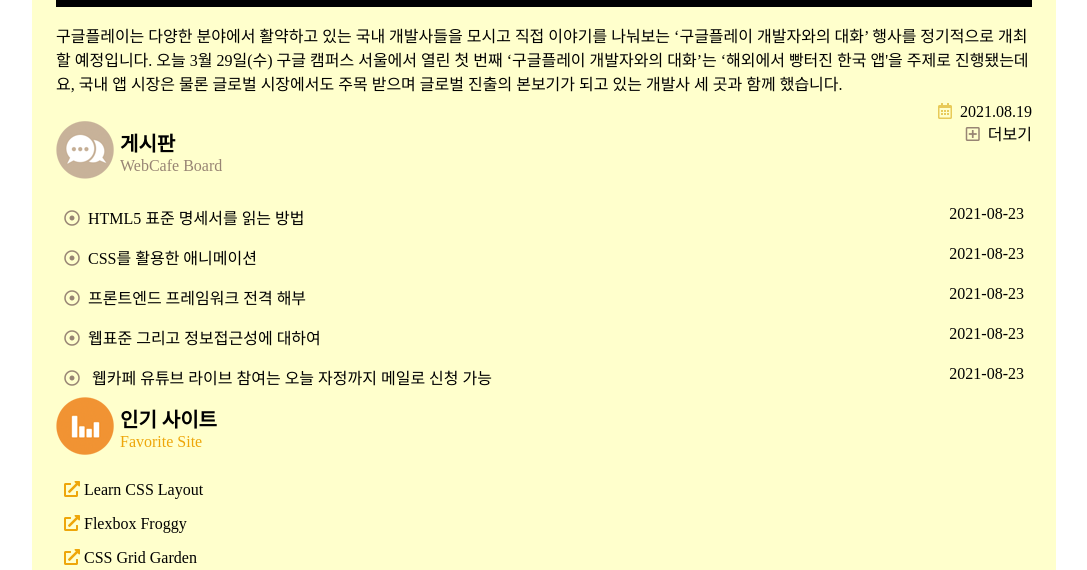
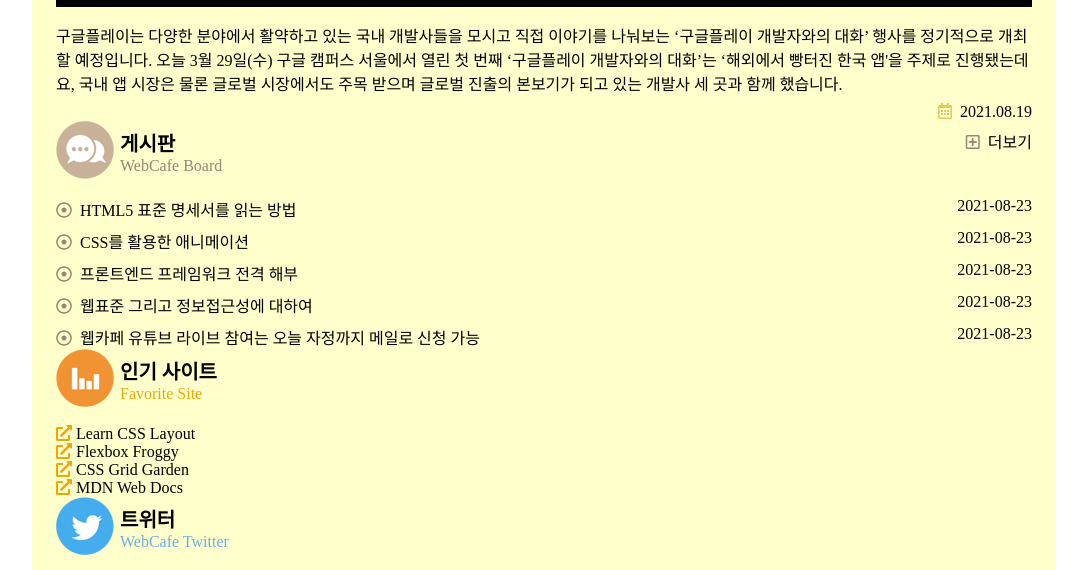
Before and after one commit to pereng11/zeroConnecTo, a website: page RWD/index.html in a window 1280 px wide. Shown: the part 1710-2280 px from the top of the page, without its empty margins (96-1183 px from the left). Drawn offline with Linux system fonts and the light colour scheme; grey boxes are pictures that could not be loaded; a web font is replaced by a local one.

Commit message:
게시판 디자인 완성(슬비님 코드)

```diff
--- a/RWD/css/index.css
+++ b/RWD/css/index.css
@@ -211,31 +211,35 @@ input[type='search'] {
 }
 .board__item {
 	display: flex;
+	flex-flow: row nowrap;
 	justify-content: space-between;
+	margin-top: var(--spacing-xs);
 }
 .board__link {
-	width: 75%;
-	padding: var(--spacing-xs);
-	margin-right: var(--spacing-xs);
+	width: calc(100% - 6rem);
+	white-space: nowrap;
 	overflow: hidden;
-	white-space: nowrap;
 	text-overflow: ellipsis;
+	text-align: left;
 }
 .board__date {
-	padding: var(--spacing-xs);
+	flex-grow: 1;
+	text-align: right;
 }
 .board__more {
 	position: absolute;
 	top: 0;
 	right: 0;
+	padding: var(--spacing-xs);
+	transform: translateX(var(--spacing-xs));
 }
 
 /* 공통 인기사이트 */
 
-.favorite__link {
+/* .favorite__link {
 	display: block;
 	padding: var(--spacing-xs);
-}
+} */
 
 /* 모바일 디바이스 (Mobile Device) */
 @media (min-width: 320px) and (max-width: 768px) {
@@ -324,10 +328,10 @@ input[type='search'] {
 
 	/* 모바일 인기사이트 */
 
-	.favorite__link::after {
+	/* .favorite__link::after {
 		content: attr(data-tooltip);
 		color: var(--accent-favorite);
-	}
+	} */
 }
 
 /* 데스크탑 디바이스 (Desktop Device) */
```
Also changed, not shown: RWD/index.html (+2 -2 lines).
